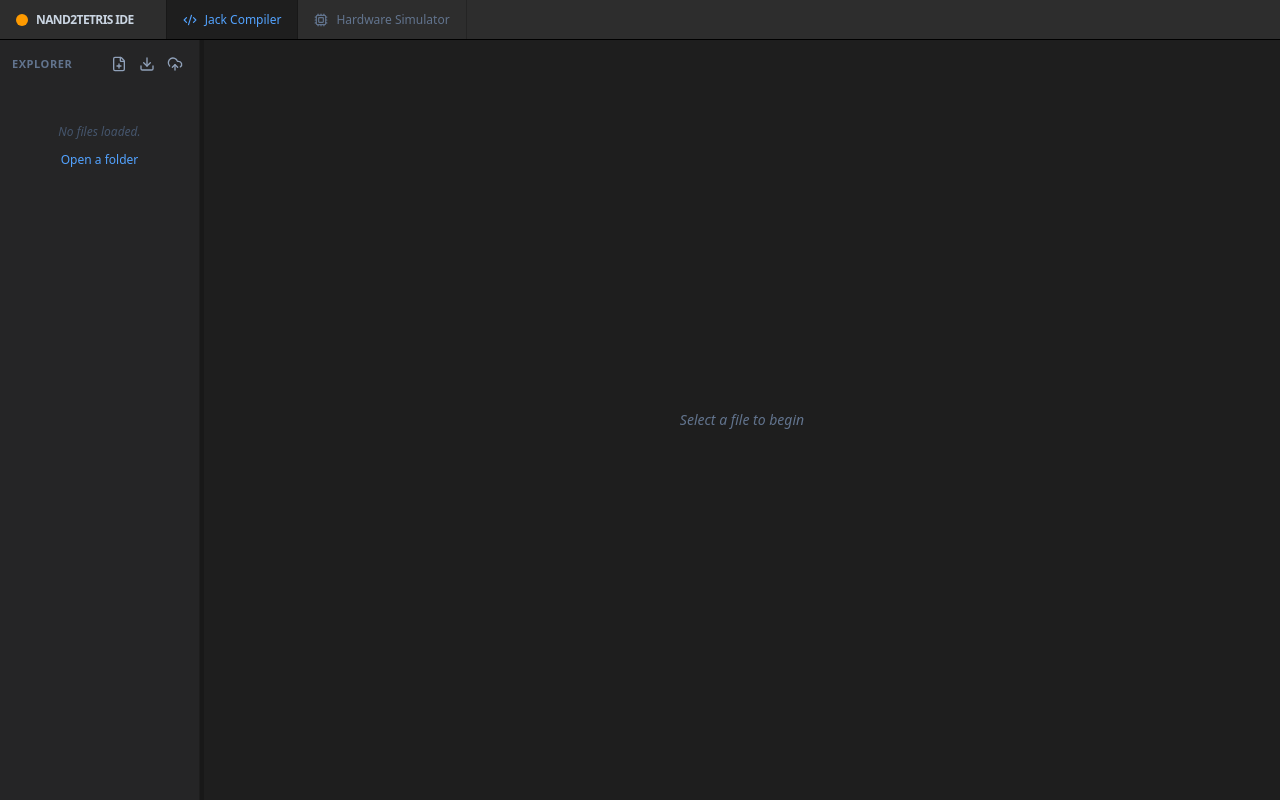
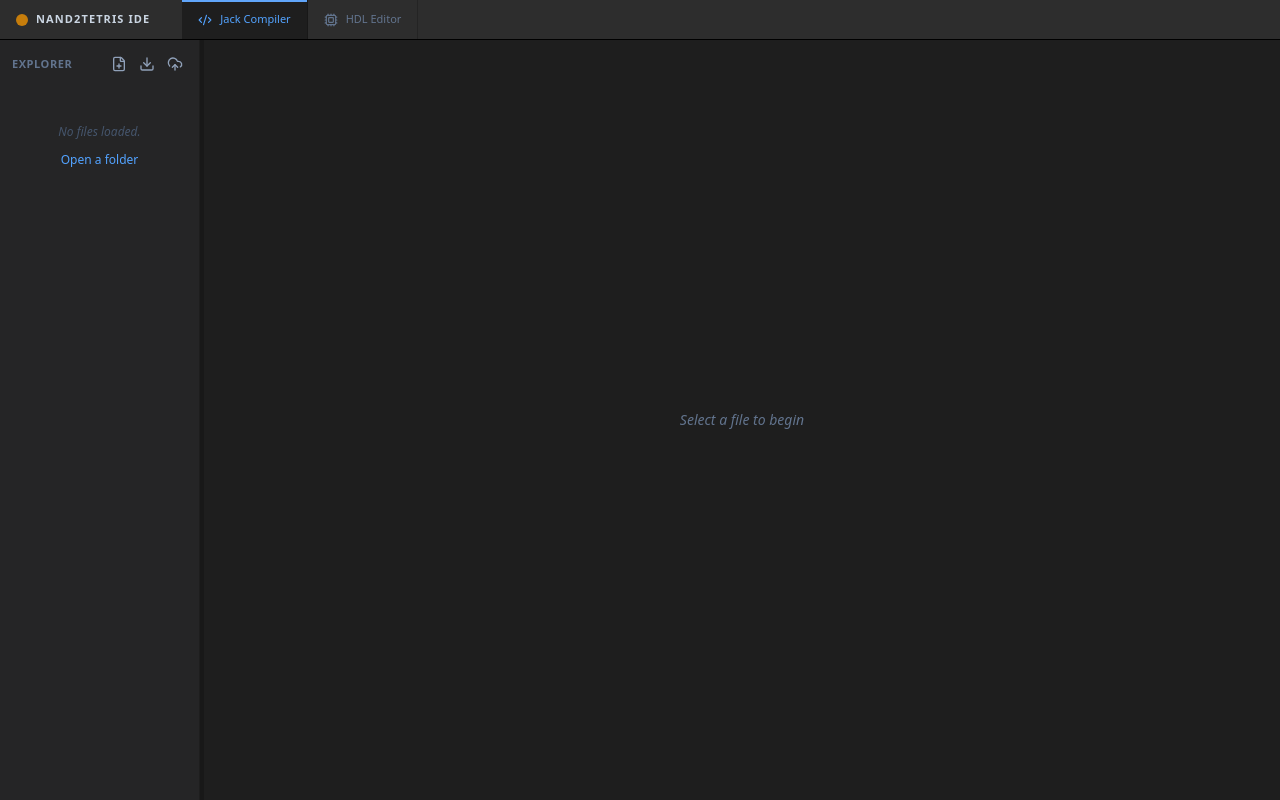
Before and after one commit to rockclimber147/Nand2TetrisIDE, a React (Vite) app: page / in a window 1280 px wide. Built offline with nearby package versions, Linux system fonts and the light colour scheme.

Commit message:
format and refactor project select component

```diff
--- a/src/App.tsx
+++ b/src/App.tsx
@@ -1,65 +1,38 @@
+// src/App.tsx
 import { useState } from 'react';
 import { IDE } from './components/IDE';
+import { Project, type EditorMode } from './components/Project';
+
+// Language Specs
 import { JackMonacoSpec } from './core/Languages/Jack/JackMonacoSpec';
 import { JackDriver } from './core/Languages/Jack/JackDriver';
 import { HDLMonacoSpec } from './core/Languages/HDL/HDLMonacoSpec';
 import { HDLDriver } from './core/Languages/HDL/HDLDriver';
-import { Cpu, Code2 } from 'lucide-react';
-
-type EditorMode = 'jack' | 'hdl';
 
 export default function App() {
   const [mode, setMode] = useState<EditorMode>('jack');
 
   return (
     <div className="h-screen w-screen overflow-hidden flex flex-col bg-[#1e1e1e]">
-      {/* Root Language Switcher */}
-      <div className="flex bg-[#2d2d2d] border-b border-black h-10 shrink-0 items-center px-4 gap-4">
-        <div className="flex items-center gap-2 mr-4">
-          <div className="w-3 h-3 rounded-full bg-amber-500" />
-          <span className="text-xs font-bold text-slate-300 uppercase tracking-tighter">Nand2Tetris IDE</span>
-        </div>
+      <Project activeMode={mode} onModeChange={setMode} />
 
-        <nav className="flex h-full">
-          <button
-            onClick={() => setMode('jack')}
-            className={`px-4 text-xs flex items-center gap-2 transition-colors border-x border-black/20 ${
-              mode === 'jack' ? 'bg-[#1e1e1e] text-blue-400' : 'text-slate-500 hover:text-slate-300'
-            }`}
-          >
-            <Code2 size={14} />
-            Jack Compiler
-          </button>
-          <button
-            onClick={() => setMode('hdl')}
-            className={`px-4 text-xs flex items-center gap-2 transition-colors border-r border-black/20 ${
-              mode === 'hdl' ? 'bg-[#1e1e1e] text-blue-400' : 'text-slate-500 hover:text-slate-300'
-            }`}
-          >
-            <Cpu size={14} />
-            Hardware Simulator
-          </button>
-        </nav>
-      </div>
-
-      {/* Main IDE View */}
-      <div className="flex-1 min-h-0">
+      <main className="flex-1 min-h-0">
         {mode === 'jack' ? (
           <IDE
-            key="jack-ide" // Key ensures state reset when switching modes
+            key="jack-project"
+            title="Jack Compiler"
             languageSpec={JackMonacoSpec}
             driver={new JackDriver()}
-            title="Jack Compiler"
           />
         ) : (
           <IDE
-            key="hdl-ide"
+            key="hdl-project"
+            title="HDL Editor"
             languageSpec={HDLMonacoSpec}
             driver={new HDLDriver()}
-            title="Hardware Simulator"
           />
         )}
-      </div>
+      </main>
     </div>
   );
 }
--- /dev/null
+++ b/src/components/Project.tsx
@@ -0,0 +1,63 @@
+import React from 'react';
+import { Cpu, Code2 } from 'lucide-react';
+
+export type EditorMode = 'jack' | 'hdl';
+
+interface ProjectProps {
+  activeMode: EditorMode;
+  onModeChange: (mode: EditorMode) => void;
+}
+
+export const Project: React.FC<ProjectProps> = ({ activeMode, onModeChange }) => {
+  return (
+    <div className="flex bg-[#2d2d2d] border-b border-black h-10 shrink-0 items-center px-4 gap-4">
+      {/* Branding */}
+      <div className="flex items-center gap-2 mr-4">
+        <div className="w-3 h-3 rounded-full bg-amber-500 animate-pulse" />
+        <span className="text-[11px] font-bold text-slate-300 uppercase tracking-widest">
+          Nand2Tetris IDE
+        </span>
+      </div>
+
+      {/* Navigation Tabs */}
+      <nav className="flex h-full">
+        <SwitcherButton
+          label="Jack Compiler"
+          icon={<Code2 size={14} />}
+          isActive={activeMode === 'jack'}
+          onClick={() => onModeChange('jack')}
+        />
+        <SwitcherButton
+          label="HDL Editor"
+          icon={<Cpu size={14} />}
+          isActive={activeMode === 'hdl'}
+          onClick={() => onModeChange('hdl')}
+        />
+      </nav>
+    </div>
+  );
+};
+
+interface SwitcherButtonProps {
+  label: string;
+  icon: React.ReactNode;
+  isActive: boolean;
+  onClick: () => void;
+}
+
+const SwitcherButton = ({ label, icon, isActive, onClick }: SwitcherButtonProps) => (
+  <button
+    onClick={onClick}
+    className={`
+      px-4 text-[11px] flex items-center gap-2 transition-all border-r border-black/20
+      ${
+        isActive
+          ? 'bg-[#1e1e1e] text-blue-400 shadow-[inset_0_2px_0_0_#60a5fa]'
+          : 'text-slate-500 hover:text-slate-300 hover:bg-white/5'
+      }
+    `}
+  >
+    {icon}
+    {label}
+  </button>
+);
```
Also changed, not shown: src/core/Languages/HDL/HDLDriver.ts (+10 -11 lines), src/core/Languages/HDL/HDLMonacoSpec.ts (line endings or trailing spaces).
